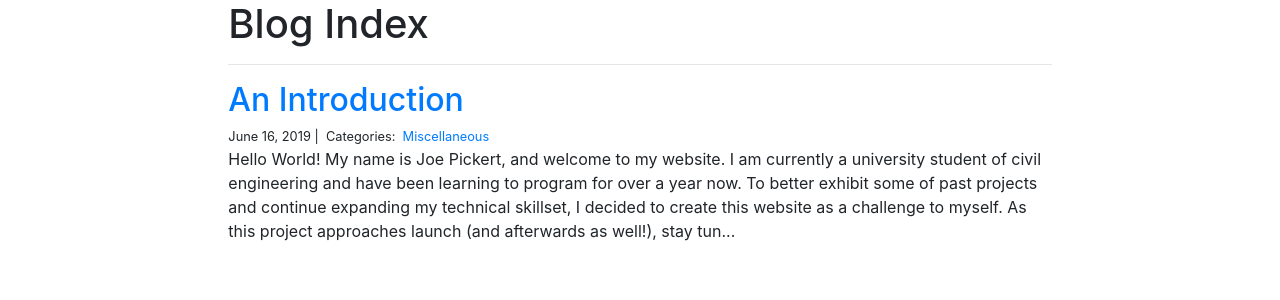
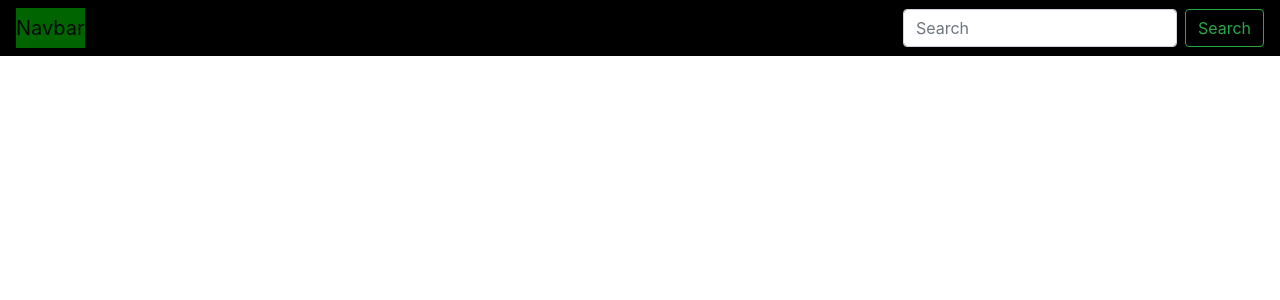
Before and after one commit to PickertJoe/personal_website, a Django app: page /blog/ in a window 1280 px wide. Shown: the top 300 px of the page. Run offline with Django 3.2, Linux system fonts and the light colour scheme; data comes from the database, SQL or seed files in the repository; some libraries are stand-ins or nearby versions.

Commit message:
Failed experiment to change styling

```diff
--- a/personal_website/settings.py
+++ b/personal_website/settings.py
@@ -37,6 +37,7 @@ INSTALLED_APPS = [
     'django.contrib.sessions',
     'django.contrib.messages',
     'django.contrib.staticfiles',
+    'bootstrap4',
 
     # Personal Apps
     'projects',
--- a/personal_website/templates/base.html
+++ b/personal_website/templates/base.html
@@ -1,13 +1,57 @@
-<link rel="stylesheet" href="https://stackpath.bootstrapcdn.com/bootstrap/4.1.3/css/bootstrap.min.css" integrity="sha384-MCw98/SFnGE8fJT3GXwEOngsV7Zt27NXFoaoApmYm81iuXoPkFOJwJ8ERdknLPMO" crossorigin="anonymous">
+<!doctype html>
+<html lang="en">
+  <head>
+    <!-- Required meta tags -->
+    <meta charset="utf-8">
+    <meta name="viewport" content="width=device-width, initial-scale=1, shrink-to-fit=no">
 
+    <!-- Bootstrap CSS -->
+    <link rel="stylesheet" href="https://stackpath.bootstrapcdn.com/bootstrap/4.1.3/css/bootstrap.min.css" integrity="sha384-MCw98/SFnGE8fJT3GXwEOngsV7Zt27NXFoaoApmYm81iuXoPkFOJwJ8ERdknLPMO" crossorigin="anonymous">
 
+    <link rel="stylesheet" href="templates/custom.css">
+    <title>Hello, world!</title>
+  </head>
+  <body>
+    <nav class="navbar navbar-expand-lg navbar-light bg-light" >
+      <a class="navbar-brand" href="#">Navbar</a>
+      <button class="navbar-toggler" type="button" data-toggle="collapse" data-target="#navbarSupportedContent" aria-controls="navbarSupportedContent" aria-expanded="false" aria-label="Toggle navigation">
+        <span class="navbar-toggler-icon"></span>
+      </button>
 
+      <div class="collapse navbar-collapse" id="navbarSupportedContent">
+        <ul class="navbar-nav mr-auto">
+          <li class="nav-item active">
+            <a class="nav-link" href="#">Home <span class="sr-only">(current)</span></a>
+          </li>
+          <li class="nav-item">
+            <a class="nav-link" href="#">Link</a>
+          </li>
+          <li class="nav-item dropdown">
+            <a class="nav-link dropdown-toggle" href="#" id="navbarDropdown" role="button" data-toggle="dropdown" aria-haspopup="true" aria-expanded="false">
+              Dropdown
+            </a>
+            <div class="dropdown-menu" aria-labelledby="navbarDropdown">
+              <a class="dropdown-item" href="#">Action</a>
+              <a class="dropdown-item" href="#">Another action</a>
+              <div class="dropdown-divider"></div>
+              <a class="dropdown-item" href="#">Something else here</a>
+            </div>
+          </li>
+          <li class="nav-item">
+            <a class="nav-link disabled" href="#">Disabled</a>
+          </li>
+        </ul>
+        <form class="form-inline my-2 my-lg-0">
+          <input class="form-control mr-sm-2" type="search" placeholder="Search" aria-label="Search">
+          <button class="btn btn-outline-success my-2 my-sm-0" type="submit">Search</button>
+        </form>
+      </div>
+    </nav>
 
-
-
-
-{% block page_content %}{% endblock %}
-
-<script src="https://code.jquery.com/jquery-3.3.1.slim.min.js" integrity="sha384-q8i/X+965DzO0rT7abK41JStQIAqVgRVzpbzo5smXKp4YfRvH+8abtTE1Pi6jizo" crossorigin="anonymous"></script>
-<script src="https://cdnjs.cloudflare.com/ajax/libs/popper.js/1.14.3/umd/popper.min.js" integrity="sha384-ZMP7rVo3mIykV+2+9J3UJ46jBk0WLaUAdn689aCwoqbBJiSnjAK/l8WvCWPIPm49" crossorigin="anonymous"></script>
-<script src="https://stackpath.bootstrapcdn.com/bootstrap/4.1.3/js/bootstrap.min.js" integrity="sha384-ChfqqxuZUCnJSK3+MXmPNIyE6ZbWh2IMqE241rYiqJxyMiZ6OW/JmZQ5stwEULTy" crossorigin="anonymous"></script>
+    <!-- Optional JavaScript -->
+    <!-- jQuery first, then Popper.js, then Bootstrap JS -->
+    <script src="https://code.jquery.com/jquery-3.3.1.slim.min.js" integrity="sha384-q8i/X+965DzO0rT7abK41JStQIAqVgRVzpbzo5smXKp4YfRvH+8abtTE1Pi6jizo" crossorigin="anonymous"></script>
+    <script src="https://cdnjs.cloudflare.com/ajax/libs/popper.js/1.14.3/umd/popper.min.js" integrity="sha384-ZMP7rVo3mIykV+2+9J3UJ46jBk0WLaUAdn689aCwoqbBJiSnjAK/l8WvCWPIPm49" crossorigin="anonymous"></script>
+    <script src="https://stackpath.bootstrapcdn.com/bootstrap/4.1.3/js/bootstrap.min.js" integrity="sha384-ChfqqxuZUCnJSK3+MXmPNIyE6ZbWh2IMqE241rYiqJxyMiZ6OW/JmZQ5stwEULTy" crossorigin="anonymous"></script>
+  </body>
+</html>
--- /dev/null
+++ b/personal_website/templates/custom.css
@@ -0,0 +1,21 @@
+/* Custom styling for navbar */
+
+.navbar {
+    background-color: #000 !important;
+}
+
+.navbar-default {
+    background-color: #006400 !important;
+    border-color: #006400 !important;
+}
+
+.navbar-brand {
+    background-color: #006400 !important;
+    border-color: #006400 !important;
+    text-decoration-color: white !important;
+}
+
+.navbar-link {
+    background-color: #006400 !important;
+    border-color: #006400 !important;
+}
```
Also changed, not shown: blog/templates/post_detail.html (deleted, +0 -36 lines).
